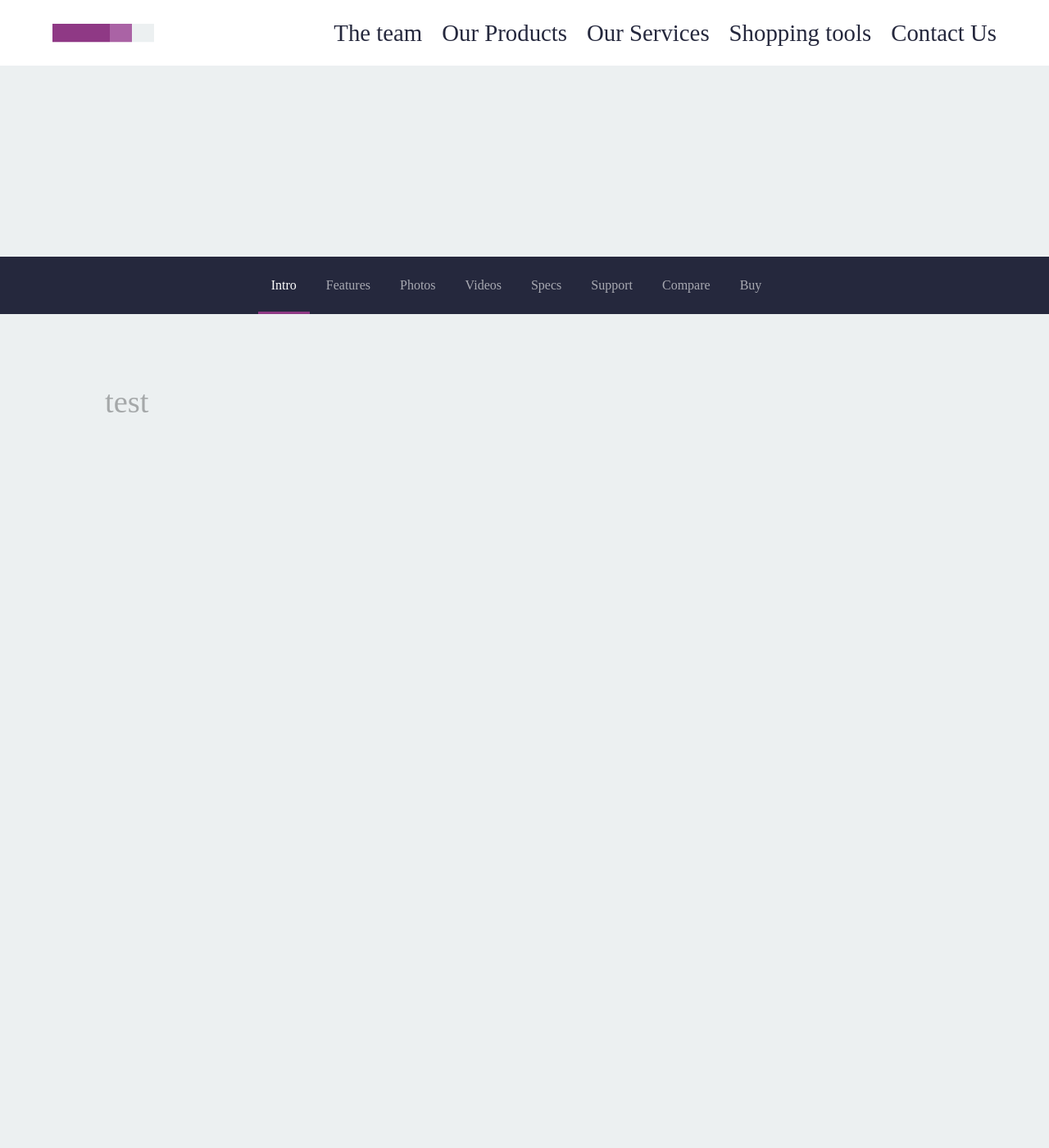
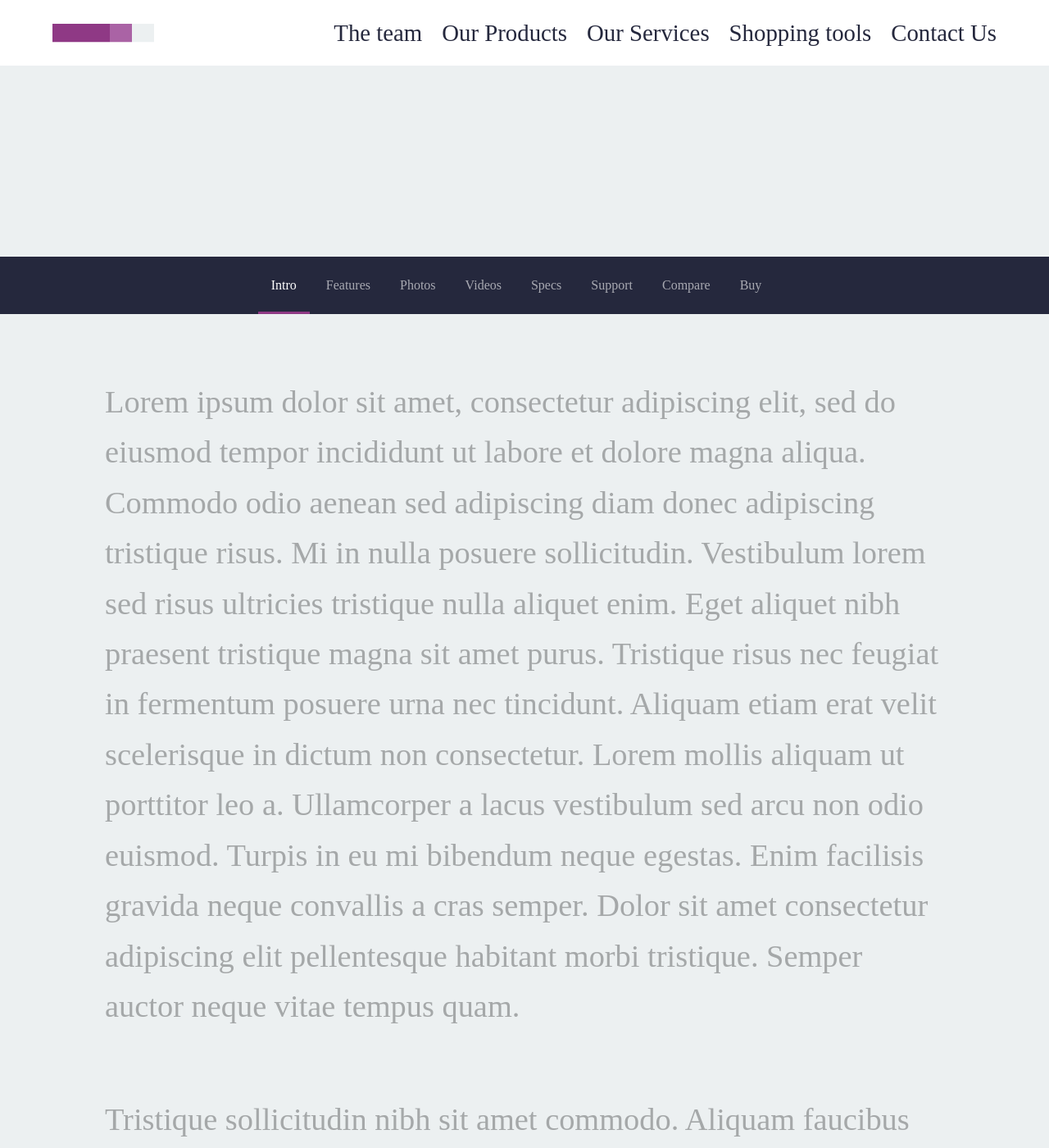
Before and after one commit to arunksoman/PSST-Website, a Jekyll site: the page built from index.md, in a window 1280 px wide and 1400 px high, scrolled down 367 px. Shown: the whole window at 82% size. Built offline with Jekyll 4.4.1, drawn with Linux system fonts in a browser that asks for light colours; nearby versions of some CDN libraries; some web fonts are replaced; before the commit the page ends 997 px from its top, so only the background shows below that; some of the changed text lies outside the part shown.

Commit message:
Update index.md

```diff
--- a/index.md
+++ b/index.md
@@ -2,4 +2,12 @@
 layout: default
 ---
 
-test
+Lorem ipsum dolor sit amet, consectetur adipiscing elit, sed do eiusmod tempor incididunt ut labore et dolore magna aliqua. Commodo odio aenean sed adipiscing diam donec adipiscing tristique risus. Mi in nulla posuere sollicitudin. Vestibulum lorem sed risus ultricies tristique nulla aliquet enim. Eget aliquet nibh praesent tristique magna sit amet purus. Tristique risus nec feugiat in fermentum posuere urna nec tincidunt. Aliquam etiam erat velit scelerisque in dictum non consectetur. Lorem mollis aliquam ut porttitor leo a. Ullamcorper a lacus vestibulum sed arcu non odio euismod. Turpis in eu mi bibendum neque egestas. Enim facilisis gravida neque convallis a cras semper. Dolor sit amet consectetur adipiscing elit pellentesque habitant morbi tristique. Semper auctor neque vitae tempus quam.
+
+Tristique sollicitudin nibh sit amet commodo. Aliquam faucibus purus in massa tempor nec feugiat nisl. Cursus risus at ultrices mi tempus imperdiet. Vitae tempus quam pellentesque nec nam. Ut enim blandit volutpat maecenas volutpat blandit aliquam etiam erat. Nibh ipsum consequat nisl vel pretium lectus quam. Vitae purus faucibus ornare suspendisse sed nisi lacus sed. Urna nunc id cursus metus aliquam eleifend. Nec dui nunc mattis enim ut tellus elementum sagittis vitae. Porttitor massa id neque aliquam vestibulum morbi blandit cursus risus. A erat nam at lectus. Gravida rutrum quisque non tellus orci ac auctor augue. Consequat nisl vel pretium lectus quam id. Diam sit amet nisl suscipit adipiscing bibendum est. Maecenas ultricies mi eget mauris pharetra et ultrices neque ornare. Aliquam nulla facilisi cras fermentum odio eu feugiat pretium.
+
+Phasellus vestibulum lorem sed risus ultricies tristique. Accumsan tortor posuere ac ut consequat semper viverra nam. Orci porta non pulvinar neque. Nec dui nunc mattis enim. Quis ipsum suspendisse ultrices gravida dictum fusce ut. Turpis cursus in hac habitasse platea dictumst quisque sagittis purus. Tristique et egestas quis ipsum. Malesuada proin libero nunc consequat interdum varius sit amet mattis. Vitae elementum curabitur vitae nunc sed velit. Aenean pharetra magna ac placerat. Facilisi nullam vehicula ipsum a arcu. Nisl vel pretium lectus quam.
+
+Laoreet non curabitur gravida arcu. Imperdiet sed euismod nisi porta lorem mollis. Sed euismod nisi porta lorem. In est ante in nibh. Donec enim diam vulputate ut pharetra sit amet aliquam id. Sociis natoque penatibus et magnis dis parturient montes. Nec feugiat nisl pretium fusce id velit. Leo urna molestie at elementum eu. Lorem dolor sed viverra ipsum nunc aliquet bibendum. At urna condimentum mattis pellentesque id nibh tortor id aliquet. Quis auctor elit sed vulputate mi sit amet mauris. Eget aliquet nibh praesent tristique magna sit amet purus gravida.
+
+Pellentesque adipiscing commodo elit at imperdiet dui accumsan. Amet massa vitae tortor condimentum lacinia. Cum sociis natoque penatibus et magnis dis. Tempus urna et pharetra pharetra massa massa ultricies. In massa tempor nec feugiat nisl pretium fusce id. Diam donec adipiscing tristique risus nec feugiat. Vitae nunc sed velit dignissim sodales. Leo duis ut diam quam nulla porttitor massa id. Nec feugiat nisl pretium fusce id velit ut. At tempor commodo ullamcorper a. Velit euismod in pellentesque massa placerat duis. Id diam vel quam elementum pulvinar etiam non. Tellus elementum sagittis vitae et leo duis ut.
```
